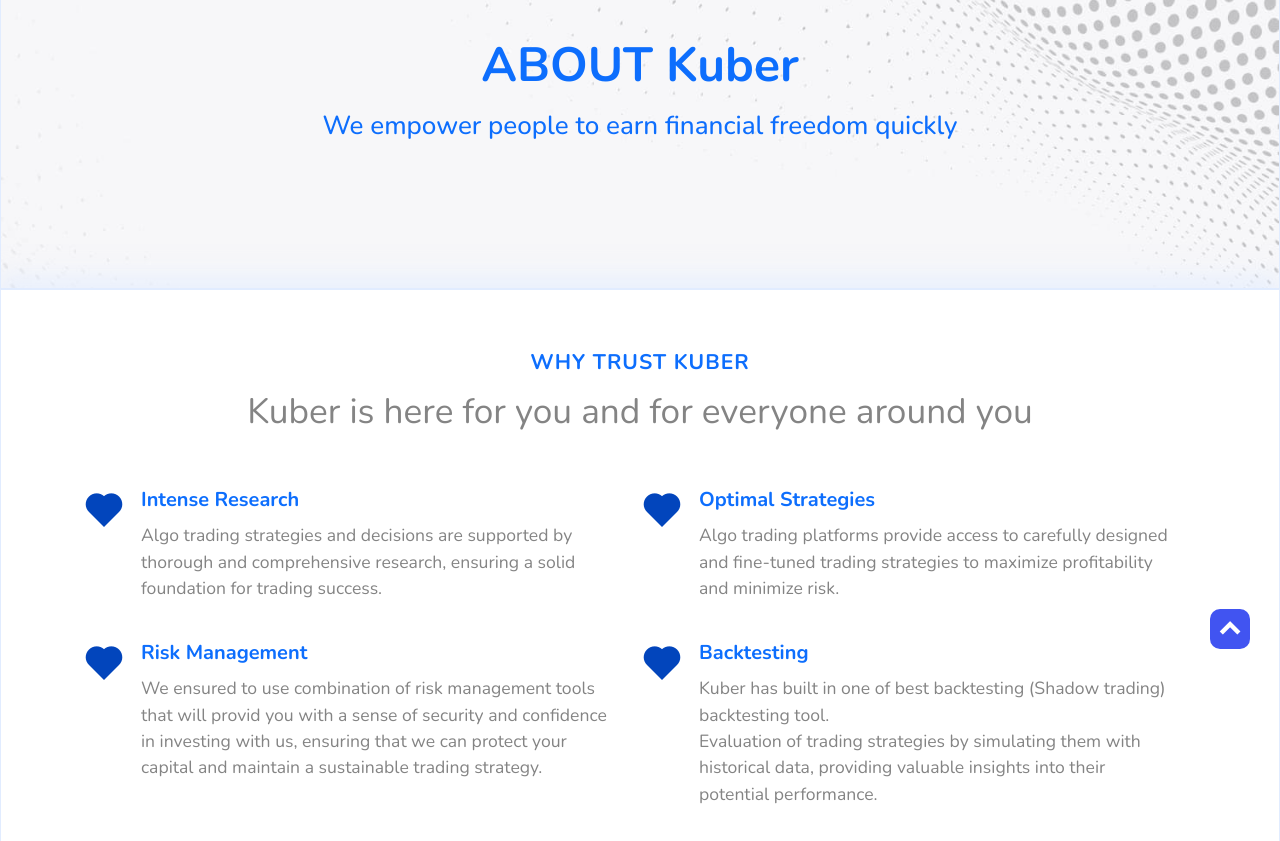
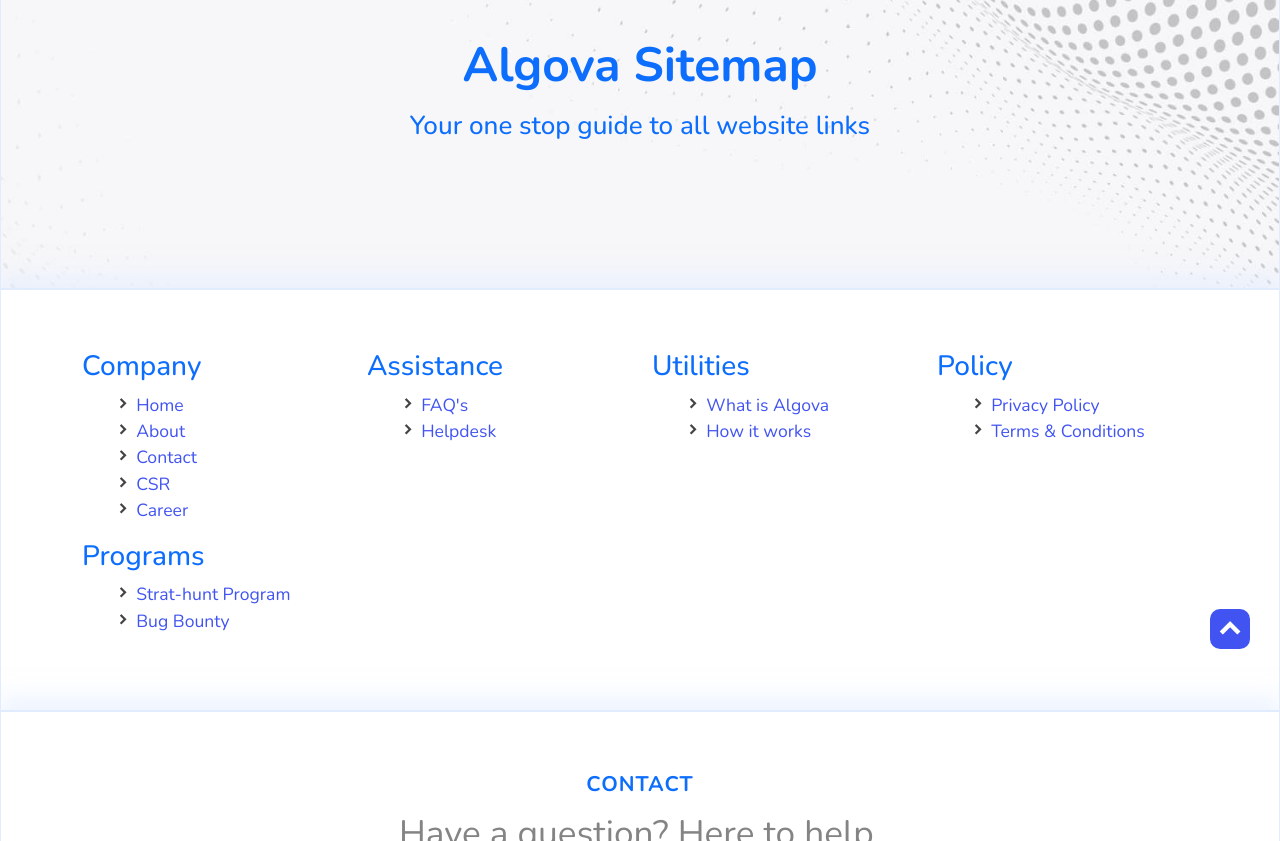
Before and after one commit to virajkadam/algova.in, a plain HTML site: page sitemap.html in a window 1280 px wide. Shown: the part 111-952 px from the top of the page. Drawn offline with nearby package versions, Linux system fonts and the light colour scheme.

Commit message:
'Viraj: Pull'

```diff
--- a/sitemap.html
+++ b/sitemap.html
@@ -63,8 +63,8 @@
 			<div class="container">
 				<div class="row">
 					<div class="col-lg-12 col-md-12 d-flex flex-column justify-content-center text-center">
-						<h1 data-aos="fade-up">ABOUT Kuber</h1>
-						<h2 data-aos="fade-up" data-aos-delay="400">We empower people to earn financial freedom quickly</h2>
+						<h1 data-aos="fade-up">Algova Sitemap</h1>
+						<h2 data-aos="fade-up" data-aos-delay="400">Your one stop guide to all website links</h2>
 					</div>
 				</div>
 			</div>
@@ -72,85 +72,60 @@
 
 
 
-		<section id="features" class="features">
+
+		<section id="values" class="values">
 
 			<div class="container" data-aos="fade-up">
 
-				<div class="row feature-icons" data-aos="fade-up">
-
-					<header class="section-header">
-						<h2>Why Trust Kuber</h2>
-						<p>Kuber is here for you and for everyone around you</p>
-					</header>
-
 				<div class="row">
 
-						<div class="col-xl-12 col-lg-12 col-md-12 d-flex content">
-							<div class="row align-self-center gy-4">
-
-								<div class="col-md-6 icon-box" data-aos="fade-up">
-									<i class="bx bxs-heart"></i>
-									<div>
-										<h4>Intense Research</h4>
-										<p>Algo trading strategies and decisions are supported by thorough and comprehensive research, ensuring a solid foundation for trading success.</p>
-									</div>
+					<div class="col-lg-3 col-lg-3 col-md-3 col-sm-6 col-6" data-aos="fade-up" data-aos-delay="200">
+						<h3>Company</h3>
+						<ul>
+							<li><i class="bx bxs-chevron-right"></i> <a href="index.html">Home</a></li>
+							<li><i class="bx bxs-chevron-right"></i> <a href="about.html">About</a></li>
+							<li><i class="bx bxs-chevron-right"></i> <a href="contact.html">Contact</a></li>
+							<li><i class="bx bxs-chevron-right"></i> <a href="csr.html">CSR</a></li>
+							<li><i class="bx bxs-chevron-right"></i> <a href="career.html">Career</a></li>
+						</ul>
 					</div>
 
-								<div class="col-md-6 icon-box" data-aos="fade-up" data-aos-delay="100">
-									<i class="bx bxs-heart"></i>
-									<div>
-										<h4>Optimal Strategies</h4>
-										<p>Algo trading platforms provide access to carefully designed and fine-tuned trading strategies to maximize profitability and minimize risk.</p>
-									</div>
+					<div class="col-lg-3 col-lg-3 col-md-3 col-sm-6 col-6" data-aos="fade-up" data-aos-delay="200">
+						<h3>Assistance</h3>
+						<ul>
+							<li><i class="bx bxs-chevron-right"></i> <a href="faqs.html">FAQ's</a></li>
+							<li><i class="bx bxs-chevron-right"></i> <a href="index.html">Helpdesk</a></li>
+						</ul>
 					</div>
 
-								<div class="col-md-6 icon-box" data-aos="fade-up" data-aos-delay="200">
-									<i class="bx bxs-heart"></i>
-									<div>
-										<h4>Risk Management</h4>
-										<p>We ensured to use combination of risk management tools that will provid you with a sense of security and confidence in investing with us, ensuring that we can protect your capital and maintain a sustainable trading strategy.</p>
-									</div>
+					<div class="col-lg-3 col-lg-3 col-md-3 col-sm-6 col-6" data-aos="fade-up" data-aos-delay="200">
+						<h3>Utilities</h3>
+						<ul>
+							<li><i class="bx bxs-chevron-right"></i> <a href="what_is_algova.html">What is Algova</a></li>
+							<li><i class="bx bxs-chevron-right"></i> <a href="how_it_works.html">How it works</a></li>
+						</ul>
 					</div>
 
-								<div class="col-md-6 icon-box" data-aos="fade-up" data-aos-delay="300">
-									<i class="bx bxs-heart"></i>
-									<div>
-										<h4>Backtesting</h4>
-										<p>Kuber has built in one of best backtesting (Shadow trading) backtesting tool.<br>
-										Evaluation of trading strategies by simulating them with historical data, providing valuable insights into their potential performance.</p>
-									</div>
+					<div class="col-lg-3 col-lg-3 col-md-3 col-sm-6 col-6" data-aos="fade-up" data-aos-delay="200">
+						<h3>Policy</h3>
+						<ul>
+							<li><i class="bx bxs-chevron-right"></i> <a href="privacy-policy.html">Privacy Policy</a></li>
+							<li><i class="bx bxs-chevron-right"></i> <a href="terms-conditions.html">Terms & Conditions</a></li>
+						</ul>
 					</div>
 
-								<div class="col-md-6 icon-box" data-aos="fade-up" data-aos-delay="400">
-									<i class="bx bxs-heart"></i>
-									<div>
-										<h4>No Strategy Selection</h4>
-										<p>We handle the strategy selection for you - we have thoroughly researched, tested, and implemented the best strategies, which we continuously update for optimal performance.</p>
-									</div>
-								</div>
-
-								<div class="col-md-6 icon-box" data-aos="fade-up" data-aos-delay="500">
-									<i class="bx bxs-heart"></i>
-									<div>
-										<h4>Complete Transparency</h4>
-										<p>We provide users with easy access to all relevant data, including trade history, strategy performance, account performance, and detailed reports on a daily, weekly, and monthly basis in a user-friendly format.</p>
-									</div>
+					<div class="col-lg-3 col-lg-3 col-md-3 col-sm-6 col-6" data-aos="fade-up" data-aos-delay="200">
+						<h3>Programs</h3>
+						<ul>
+							<li><i class="bx bxs-chevron-right"></i> <a href="streategy-imp-program.html">Strat-hunt Program</a></li>
+							<li><i class="bx bxs-chevron-right"></i> <a href="bug-bounty-program.html">Bug Bounty</a></li>
+						</ul>
 					</div>
 
 				</div>
-						</div>
-
-					</div>
-				</div>
-
 
 			</div>
 		</section>
-
-
-
-
-
 
 
 		<section id="contact" class="contact">
@@ -192,7 +167,6 @@
 		</section>
 
 	</main>
-
 
 
 
--- a/static/website/css/style.css
+++ b/static/website/css/style.css
@@ -22,6 +22,7 @@ a:hover {
 .navbar a:focus,
 .section-header h2,
 .box h3,
+.values h3,
 .features .icon-box h4,
 .services .service-box h4,
 .contact .box h3,
```
Also changed, not shown: career.html (+3 -3 lines). Lines whose indentation alone changed are shown as unchanged.
